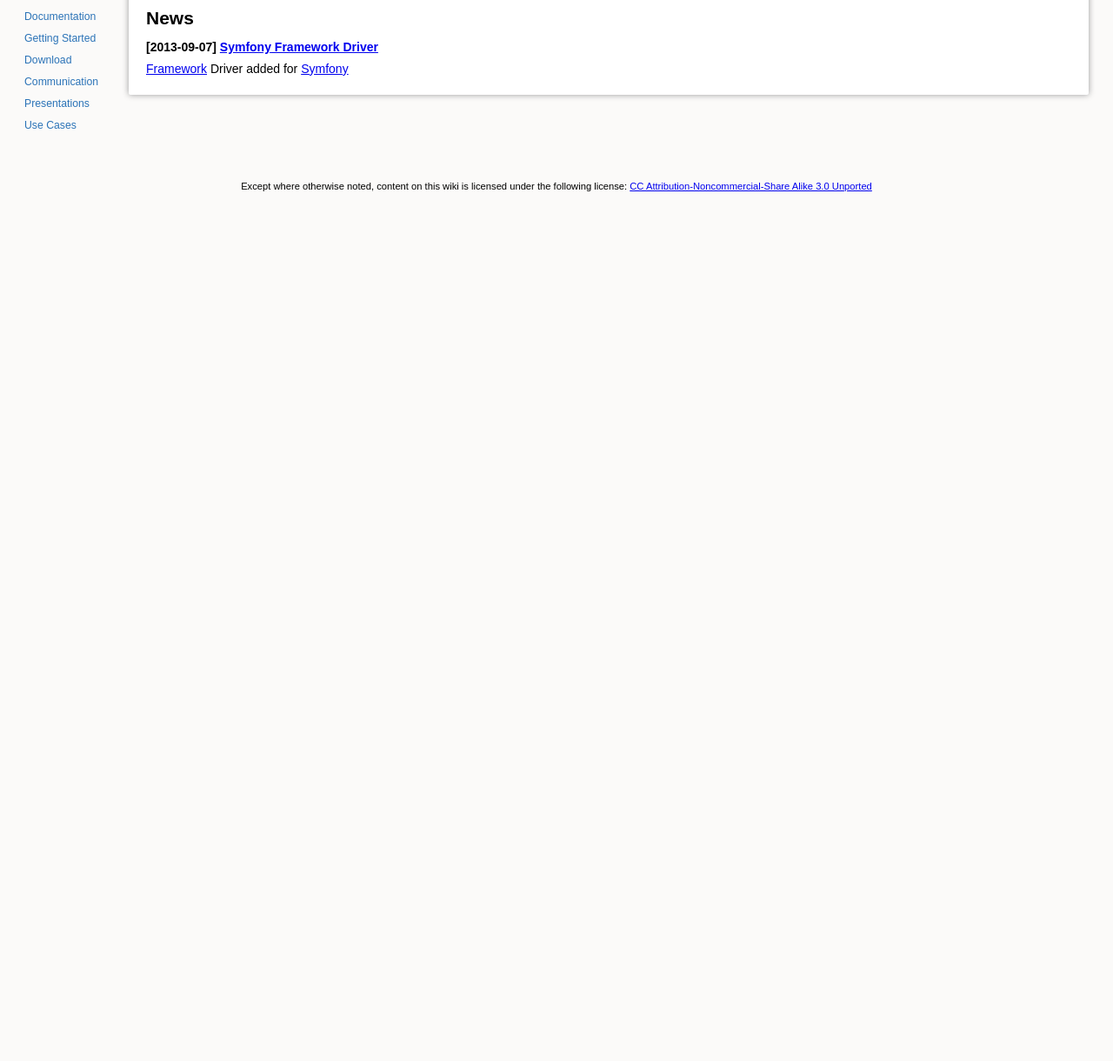
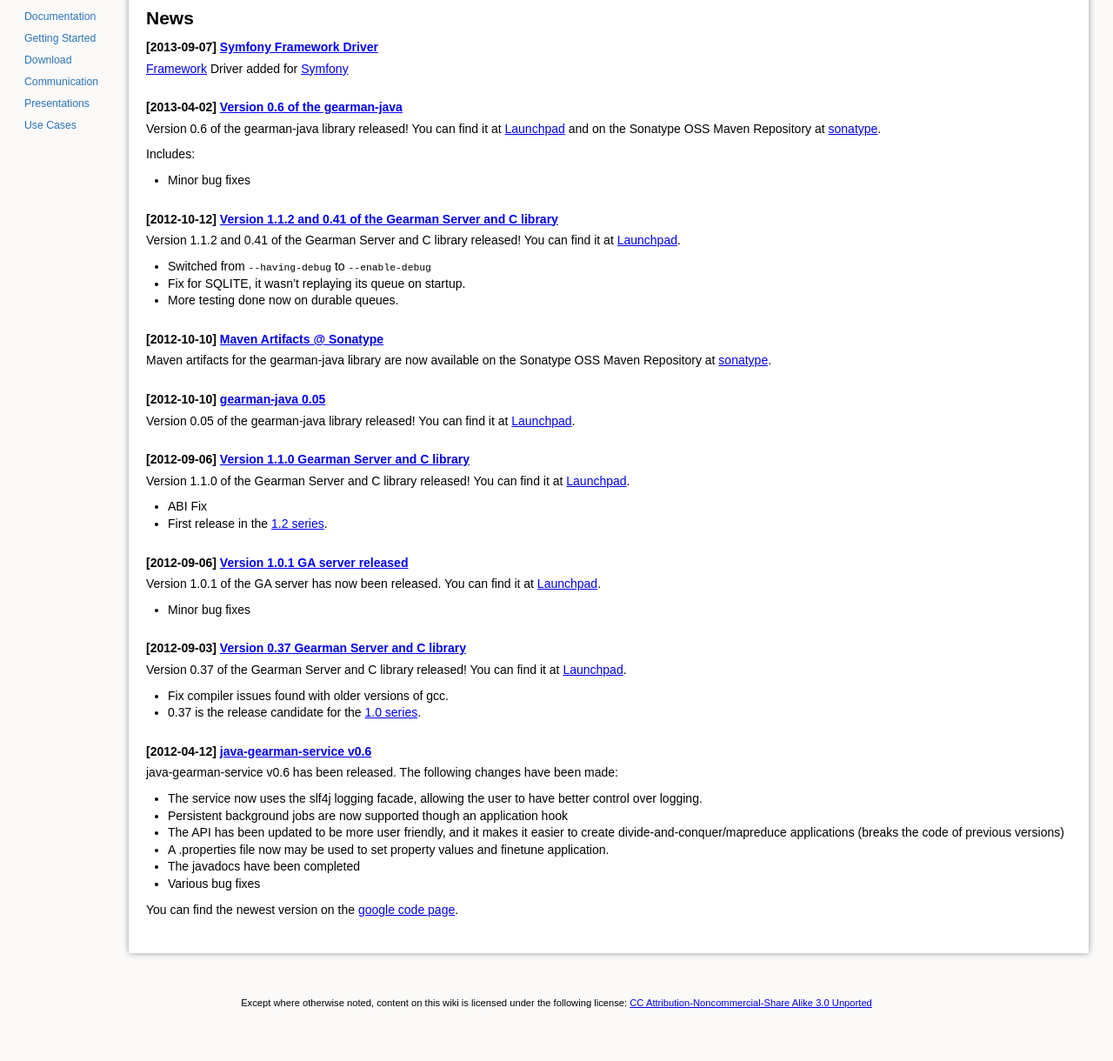
Before and after one commit to gearman/gearman.github.io, a Jekyll site: the page built from news/index.html, in a window 1280 px wide. Shown: the part 353-1573 px from the top of the page at 87% size. Built offline with Jekyll 4.4.1, drawn with Linux system fonts in a browser that asks for light colours; before the commit the page ends 900 px from its top, so only the background shows below that.

Commit message:
All the other news posts; clean up layout a smidge

```diff
--- /dev/null
+++ b/_posts/2012-04-12-java-gearman-service-v-0.6.md
@@ -0,0 +1,21 @@
+---
+layout: news
+title: 'java-gearman-service v0.6'
+date: 2012-04-12
+---
+
+java-gearman-service v0.6 has been released. The following changes have
+been made:
+
+ * The service now uses the slf4j logging facade, allowing the user to have
+   better control over logging.
+ * Persistent background jobs are now supported though an application hook
+ * The API has been updated to be more user friendly, and it makes it easier
+   to create divide-and-conquer/mapreduce applications (breaks the code of
+   previous versions)
+ * A .properties file now may be used to set property values and
+   finetune application.
+ * The javadocs have been completed
+ * Various bug fixes
+
+You can find the newest version on the [google code page](http://code.google.com/p/java-gearman-service/).
--- /dev/null
+++ b/_posts/2012-09-03-version-0.37-gearman-server-c.md
@@ -0,0 +1,11 @@
+---
+layout: news
+title: 'Version 0.37 Gearman Server and C library'
+date: 2012-09-03
+---
+
+Version 0.37 of the Gearman Server and C library released! You can find it at
+[Launchpad](https://launchpad.net/gearmand/+download).
+
+ * Fix compiler issues found with older versions of gcc.
+ * 0\.37 is the release candidate for the [1.0 series](https://launchpad.net/gearmand/1.0).
--- /dev/null
+++ b/_posts/2012-09-06-version-1.0.1-ga.md
@@ -0,0 +1,10 @@
+---
+layout: news
+title: 'Version 1.0.1 GA server released'
+date: 2012-09-06
+---
+
+Version 1.0.1 of the GA server has now been released. You can find it at
+[Launchpad](https://launchpad.net/gearmand/+download).
+
+ * Minor bug fixes
--- /dev/null
+++ b/_posts/2012-09-06-version-1.1.0-gearman-server-c.md
@@ -0,0 +1,11 @@
+---
+layout: news
+title: 'Version 1.1.0 Gearman Server and C library'
+date: 2012-09-06
+---
+
+Version 1.1.0 of the Gearman Server and C library released! You can find it at
+[Launchpad](https://launchpad.net/gearmand/+download).
+
+ * ABI Fix
+ * First release in the [1.2 series](https://launchpad.net/gearmand/1.2).
--- /dev/null
+++ b/_posts/2012-09-24-version-0.05-gearman-java.md
@@ -0,0 +1,8 @@
+---
+layout: news
+title: 'gearman-java 0.05'
+date: 2012-10-10
+---
+
+Version 0.05 of the gearman-java library released! You can find it at
+[Launchpad](https://launchpad.net/gearman-java/trunk/0.05/+download/gearman-java-0.5.jar).
--- /dev/null
+++ b/_posts/2012-10-10-gearman-java-maven.md
@@ -0,0 +1,8 @@
+---
+layout: news
+title: 'Maven Artifacts @ Sonatype'
+date: 2012-10-10
+---
+
+Maven artifacts for the gearman-java library are now available on the
+Sonatype OSS Maven Repository at [sonatype](https://oss.sonatype.org/index.html#nexus-search;quick~gearman-java).
--- /dev/null
+++ b/_posts/2012-10-12-version-1.1.2-and-0.41.md
@@ -0,0 +1,12 @@
+---
+layout: news
+title: 'Version 1.1.2 and 0.41 of the Gearman Server and C library'
+date: 2012-10-12
+---
+
+Version 1.1.2 and 0.41 of the Gearman Server and C library released! You can
+find it at [Launchpad](https://launchpad.net/gearmand/+download).
+
+ * Switched from `--having-debug` to `--enable-debug`
+ * Fix for SQLITE, it wasn't replaying its queue on startup.
+ * More testing done now on durable queues.
--- /dev/null
+++ b/_posts/2013-04-02-version-0.6-java.md
@@ -0,0 +1,13 @@
+---
+layout: news
+title: 'Version 0.6 of the gearman-java'
+date: 2013-04-02
+---
+
+Version 0.6 of the gearman-java library released! You can find it at
+[Launchpad](https://launchpad.net/gearman-java/trunk/0.06/+download/gearman-java-0.6.jar)
+and on the Sonatype OSS Maven Repository at [sonatype](https://oss.sonatype.org/index.html#nexus-search;quick~gearman-java).
+
+Includes:
+
+ * Minor bug fixes
--- a/css/site.css
+++ b/css/site.css
@@ -98,3 +98,7 @@
     text-align: center;
     font-size: .8em;
 }
+
+article.news {
+    padding-bottom: 20px;
+}
```
